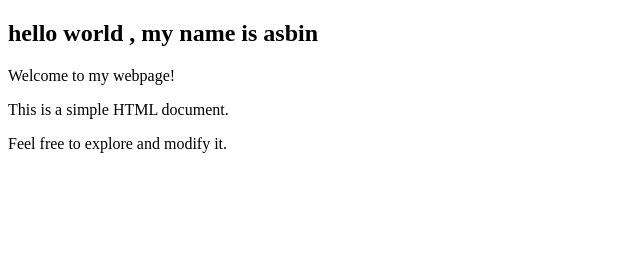
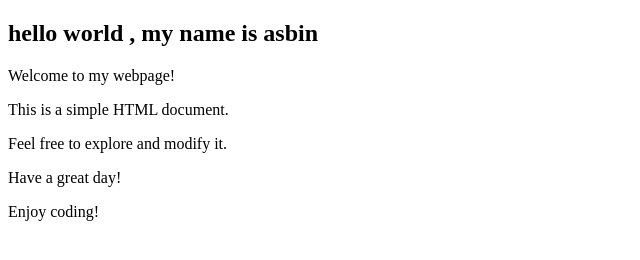
Before and after one commit to codyasbin/testProject, a plain HTML site: page index.html in a window 1280 px wide. Shown: the whole page, without its empty margins (0-640 px from the left). Drawn offline with Linux system fonts and the light colour scheme.

Commit message:
new change

```diff
--- a/index.html
+++ b/index.html
@@ -7,9 +7,10 @@
 </head>
 <body>
     <h2>hello world , my name is asbin  </h2>
-
     <p>Welcome to my webpage!</p>
     <p>This is a simple HTML document.</p>
     <p>Feel free to explore and modify it.</p>
+    <p>Have a great day!</p>
+    <p>Enjoy coding!</p>
 </body>
 </html>
```
